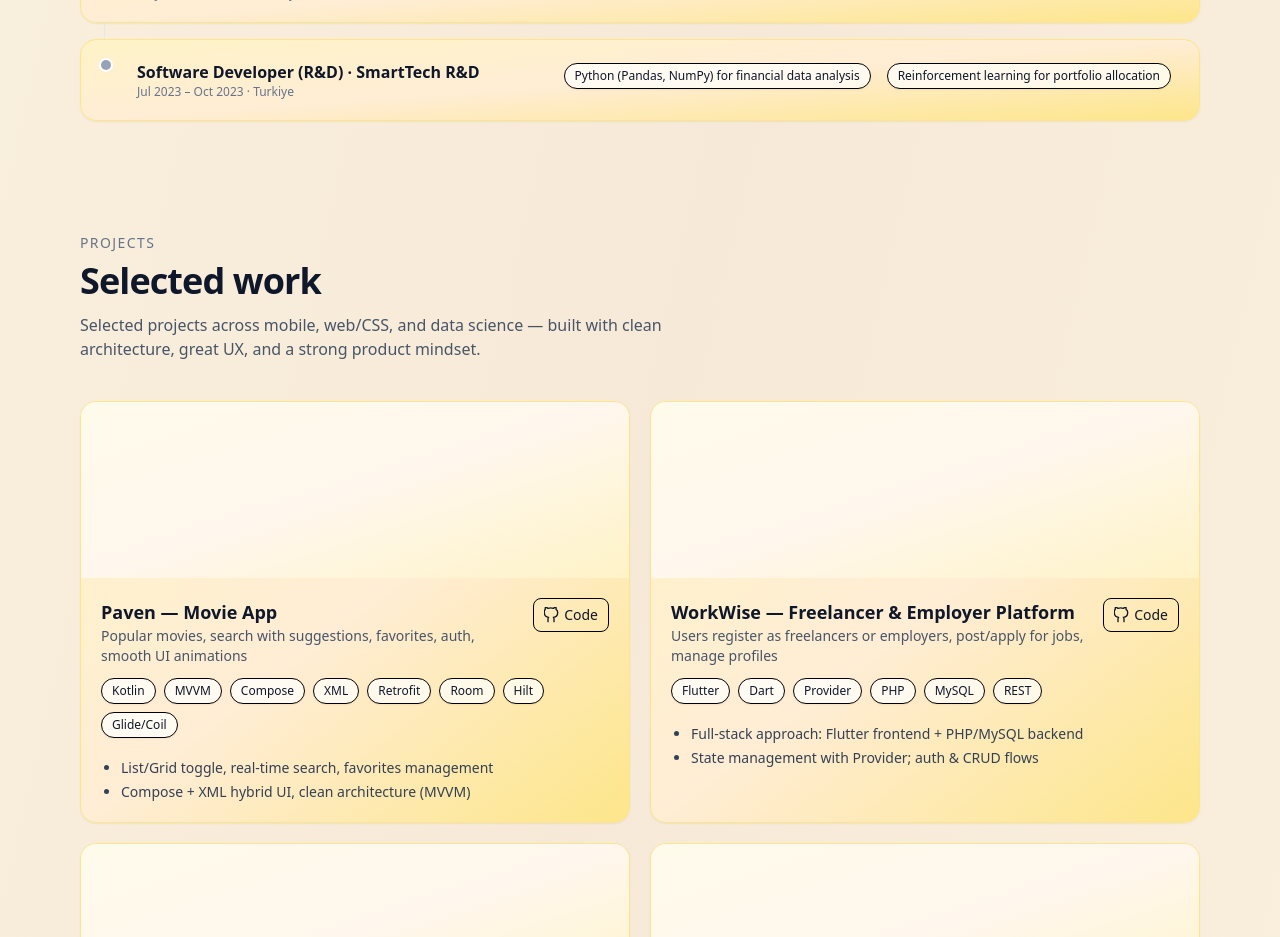
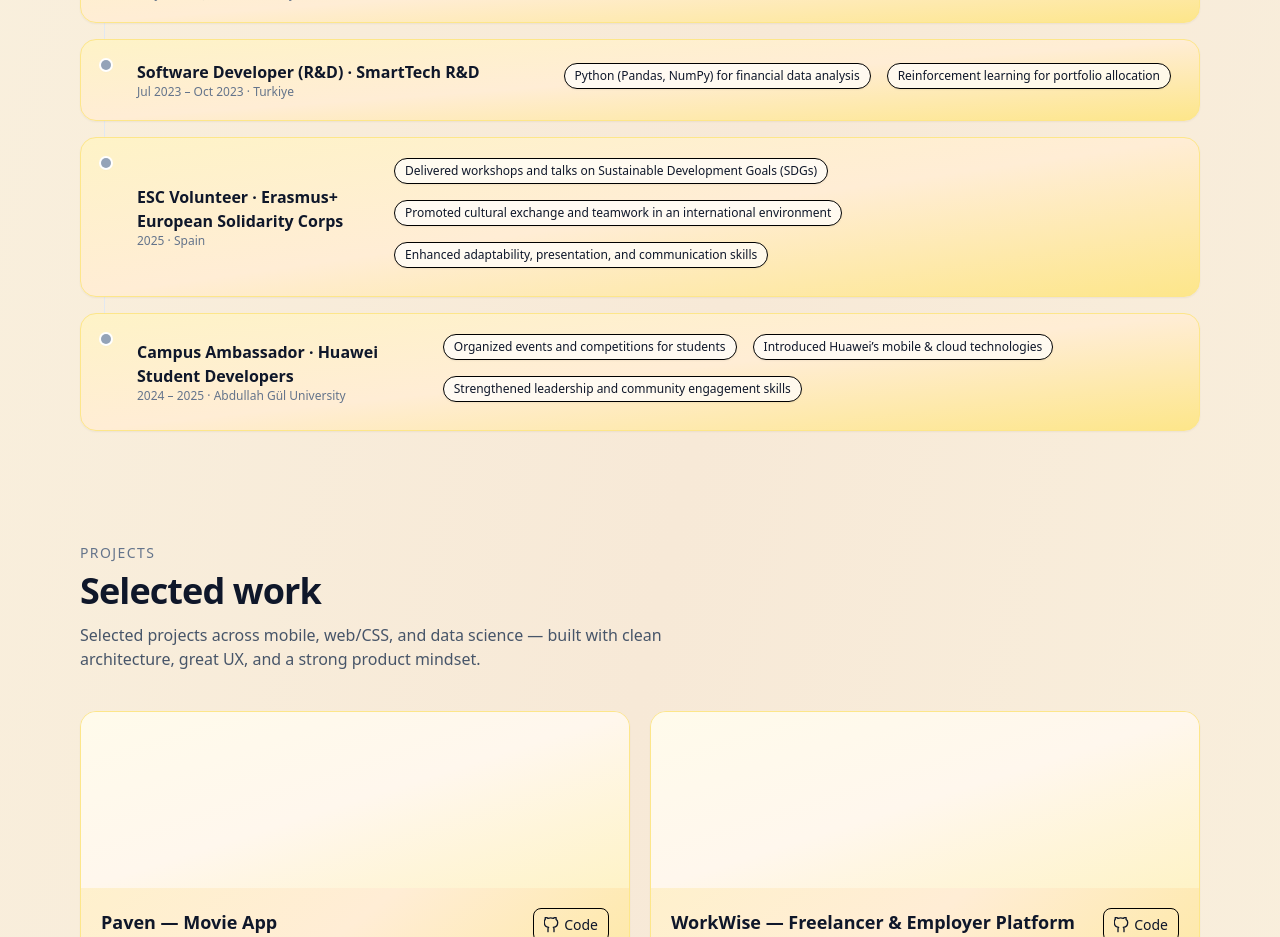
Before and after one commit to iremsila/IremSila_portfolio, a React (Vite) app: page / in a window 1280 px wide. Shown: the part 2240-3177 px from the top of the page. Built offline with nearby package versions, Linux system fonts and the light colour scheme.

Commit message:
volunteer section added

```diff
--- a/src/App.jsx
+++ b/src/App.jsx
@@ -214,6 +214,30 @@ const experiences = [
     bullets: [
       "Python (Pandas, NumPy) for financial data analysis",
       "Reinforcement learning for portfolio allocation",
+    ],
+  },
+
+  // --- NEW SECTION ---
+  {
+    role: "ESC Volunteer",
+    company: "Erasmus+ European Solidarity Corps",
+    period: "2025",
+    location: "Spain",
+    bullets: [
+      "Delivered workshops and talks on Sustainable Development Goals (SDGs)",
+      "Promoted cultural exchange and teamwork in an international environment",
+      "Enhanced adaptability, presentation, and communication skills",
+    ],
+  },
+  {
+    role: "Campus Ambassador",
+    company: "Huawei Student Developers",
+    period: "2024 – 2025",
+    location: "Abdullah Gül University",
+    bullets: [
+      "Organized events and competitions for students",
+      "Introduced Huawei’s mobile & cloud technologies",
+      "Strengthened leadership and community engagement skills",
     ],
   },
 ];
```
